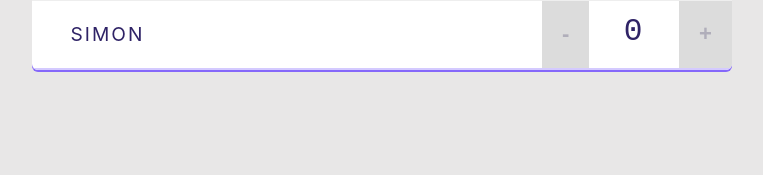
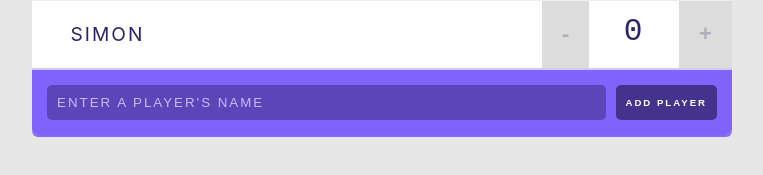
Before and after one commit to AndrewSimons3/scoreboardReact, a React (Create React App) app: page / in a window 1280 px wide. Shown: the part 277-452 px from the top of the page, without its empty margins (258-1021 px from the left). Built offline with nearby package versions, Linux system fonts and the light colour scheme.

Commit message:
addPlayerForm component

```diff
--- /dev/null
+++ b/src/components/AddPlayerForm.js
@@ -0,0 +1,34 @@
+import React, { Component } from 'react';
+
+
+class AddPlayerForm extends Component {
+
+  state = {
+    value: ''
+  }
+
+  handleValueChange = (e) => {
+    this.setState({ value: e.target.value });
+  }
+
+
+  render() {
+    return (
+      <form>
+        <input
+          type="text"
+          value={this.state.value}
+          onChange={this.handleValueChange}
+          placeholder="Enter a player's name"
+        />
+
+        <input
+          type="submit"
+          value="Add Player"
+        />
+      </form>
+    );
+  }
+}
+
+export default AddPlayerForm;
--- a/src/components/App.js
+++ b/src/components/App.js
@@ -1,4 +1,5 @@
 import React, { Component } from 'react';
+import AddPlayerForm from './AddPlayerForm';
 import Header from './Header';
 import Player from './Player';
 
@@ -66,6 +67,8 @@
             removePlayer={this.handleRemovePlayer}
           />
         )}
+
+        <AddPlayerForm />
       </div>
     );
   }
```
